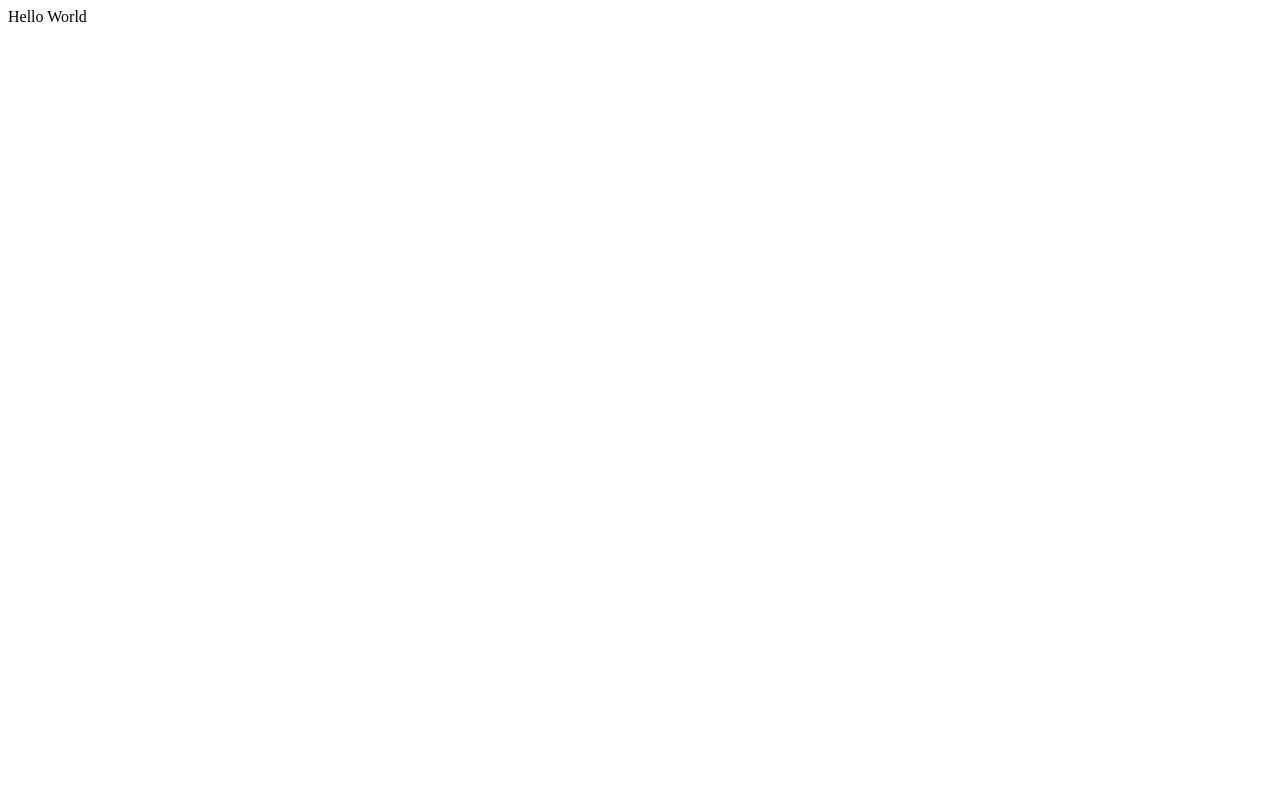
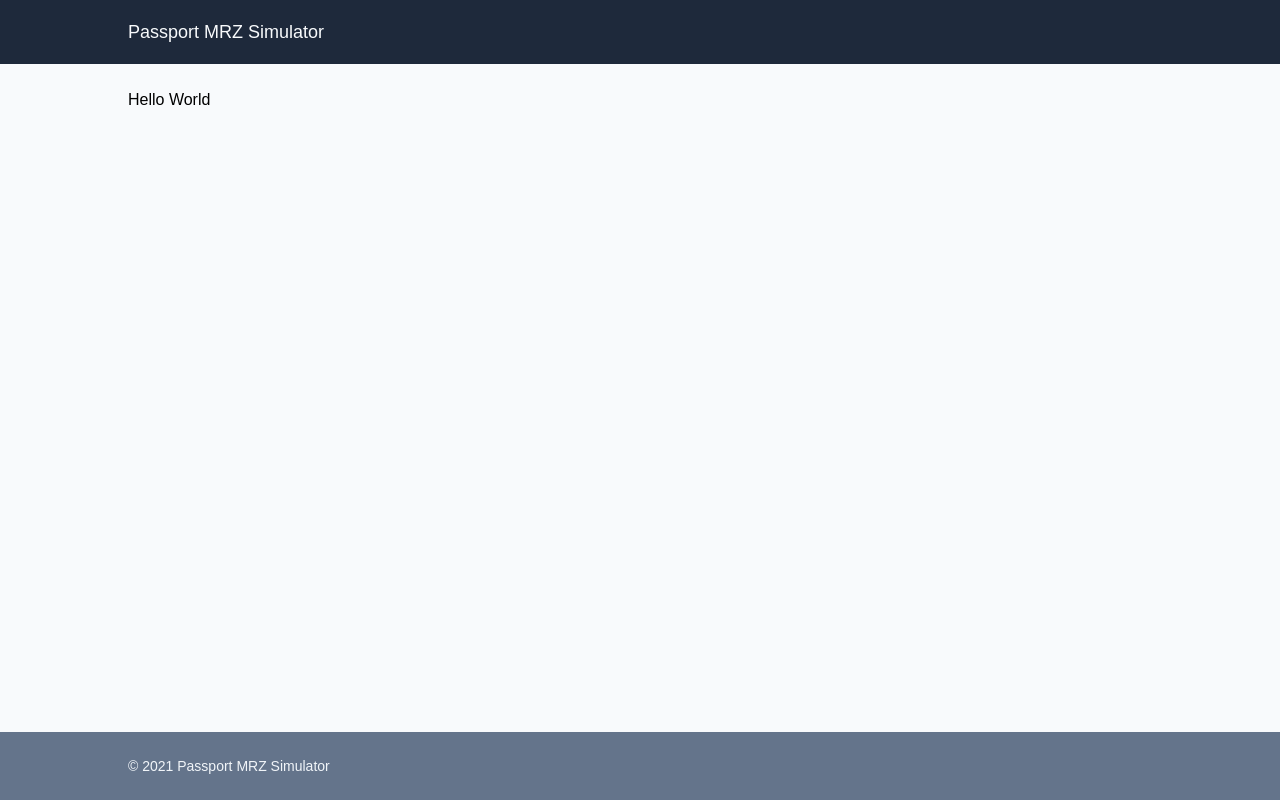
Before and after one commit to lollipop-onl/mrz.lollipop.onl, a Next.js app: page / in a window 1280 px wide. Built offline with nearby package versions, Linux system fonts and the light colour scheme.

Commit message:
✨ base of layout

```diff
--- /dev/null
+++ b/app/globals.css
@@ -0,0 +1,13 @@
+@tailwind base;
+@tailwind components;
+@tailwind utilities;
+
+@layer base {
+  html, body {
+    @apply h-full;
+  }
+
+  body {
+    @apply antialiased bg-slate-50 font-body;
+  }
+}
--- a/app/layout.tsx
+++ b/app/layout.tsx
@@ -1,3 +1,7 @@
+import { Header } from "~/components/Header";
+import "./globals.css";
+import { Footer } from "~/components/Footer";
+
 type Props = {
   children: React.ReactNode;
 };
@@ -5,7 +9,15 @@ type Props = {
 export default function Layout({ children }: Props) {
   return (
     <html lang="ja">
-      <body>{children}</body>
+      <body>
+        <div className="flex flex-col min-h-full">
+          <Header />
+          <main className="flex-1 px-5 py-6">
+            <div className="max-w-screen-lg mx-auto">{children}</div>
+          </main>
+          <Footer />
+        </div>
+      </body>
     </html>
   );
 }
--- /dev/null
+++ b/components/Footer.tsx
@@ -0,0 +1,11 @@
+export function Footer() {
+  return (
+    <footer className="py-6 px-5 bg-slate-500">
+      <div className="max-w-screen-lg mx-auto">
+        <p className="text-slate-100 text-sm">
+          &copy; 2021 Passport MRZ Simulator
+        </p>
+      </div>
+    </footer>
+  );
+}
--- /dev/null
+++ b/components/Header.tsx
@@ -0,0 +1,9 @@
+export function Header() {
+  return (
+    <header className="bg-slate-800 px-5">
+      <div className="max-w-screen-lg h-16 flex items-center mx-auto">
+        <h1 className="text-slate-50 text-lg">Passport MRZ Simulator</h1>
+      </div>
+    </header>
+  );
+}
--- a/package.json
+++ b/package.json
@@ -14,6 +14,9 @@
     "@types/node": "^20.11.19",
     "@types/react": "^18.2.57",
     "@types/react-dom": "^18.2.19",
+    "autoprefixer": "^10.4.17",
+    "postcss": "^8.4.35",
+    "tailwindcss": "^3.4.1",
     "typescript": "^5.3.3"
   },
   "dependencies": {
--- /dev/null
+++ b/postcss.config.js
@@ -0,0 +1,6 @@
+module.exports = {
+  plugins: {
+    tailwindcss: {},
+    autoprefixer: {},
+  },
+}
--- /dev/null
+++ b/tailwind.config.js
@@ -0,0 +1,12 @@
+/** @type {import('tailwindcss').Config} */
+module.exports = {
+  content: ["./{app,components}/**/*.{js,ts,jsx,tsx}"],
+  theme: {
+    extend: {
+      fontFamily: {
+        body: ["IBM Plex Sans JP", "sans-serif"],
+      },
+    },
+  },
+  plugins: [],
+};
--- a/tsconfig.json
+++ b/tsconfig.json
@@ -1,6 +1,10 @@
 {
   "extends": "@tsconfig/next/tsconfig.json",
   "compilerOptions": {
+    "baseUrl": ".",
+    "paths": {
+      "~/components/*": ["./components/*"]
+    },
     "plugins": [{ "name": "next" }]
   },
   "include": ["next-env.d.ts", "**/*.ts", "**/*.tsx", ".next/types/**/*.ts"],
```
Also changed, not shown: 1 other file (tests, documents, lock files or other folders).
